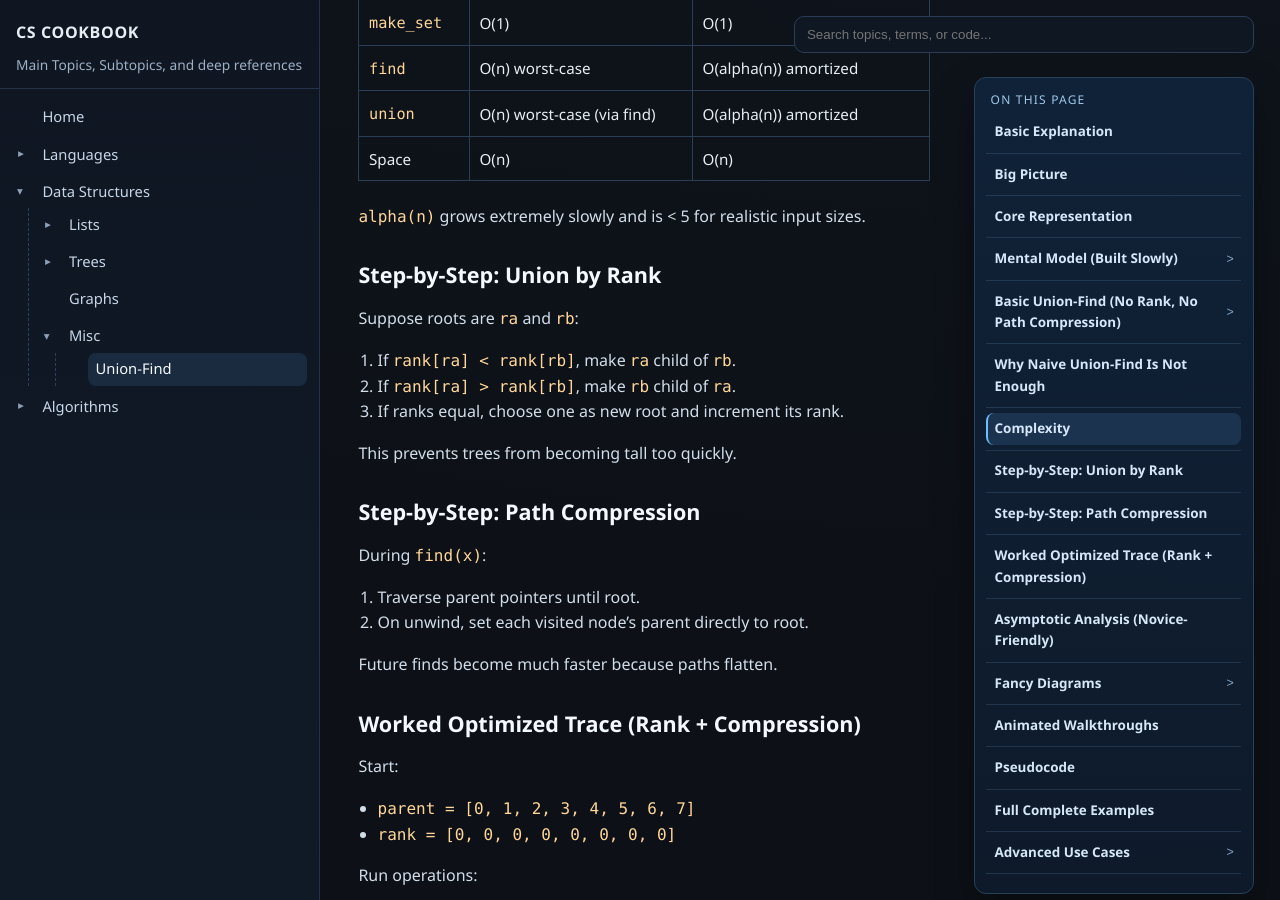
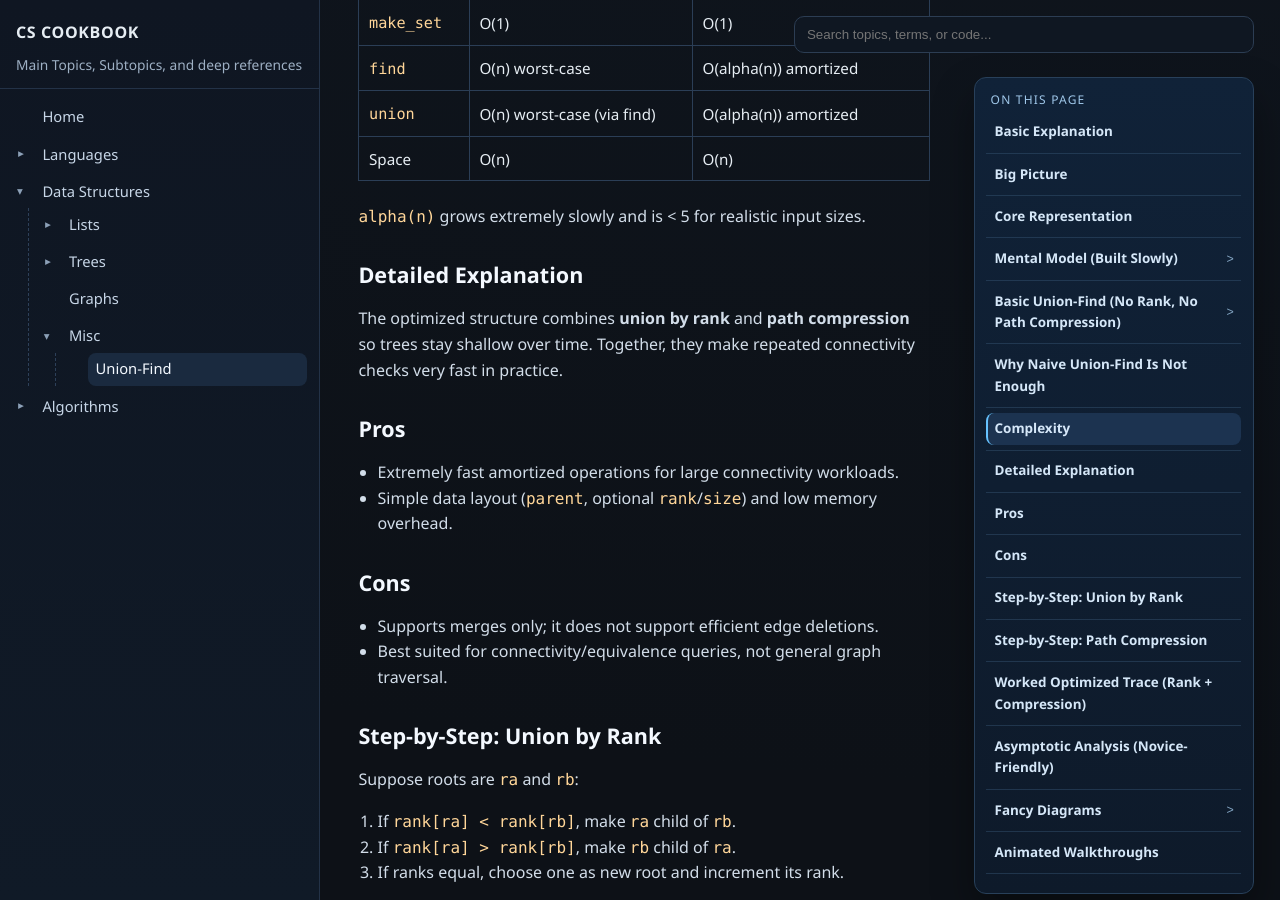
Before and after one commit to rapidclock/rapidclock.github.io, a Jekyll site: the page built from _docs/data-structures/misc/union-find.md, in a window 1280 px wide and 900 px high, scrolled down 4456 px. Built offline with Jekyll 4.4.1, drawn with Linux system fonts in a browser that asks for light colours; some of the changed text lies outside the part shown.

````diff
--- a/_docs/data-structures/misc/union-find.md
+++ b/_docs/data-structures/misc/union-find.md
@@ -289,6 +289,21 @@ Combined complexity is effectively near-constant amortized: `O(alpha(n))`, where
 
 `alpha(n)` grows extremely slowly and is < 5 for realistic input sizes.
 
+## Detailed Explanation
+
+The optimized structure combines **union by rank** and **path compression** so trees stay shallow over time.
+Together, they make repeated connectivity checks very fast in practice.
+
+## Pros
+
+- Extremely fast amortized operations for large connectivity workloads.
+- Simple data layout (`parent`, optional `rank`/`size`) and low memory overhead.
+
+## Cons
+
+- Supports merges only; it does not support efficient edge deletions.
+- Best suited for connectivity/equivalence queries, not general graph traversal.
+
 ## Step-by-Step: Union by Rank
 
 Suppose roots are `ra` and `rb`:
@@ -458,7 +473,7 @@ union(a, b):
   return true
 ```
 
-## Full Complete Examples
+## Full Examples
 
 <div class="code-tabs">
 <div class="tab-panel" data-lang="python" markdown="1">
@@ -654,7 +669,7 @@ func main() {
 </div>
 </div>
 
-## Advanced Use Cases
+## Use Cases
 
 ### Kruskal's MST
 
````
Also changed, not shown: _data/language_references.yml (+84 -0 lines), _docs/data-structures/trees/fenwick-tree.md (+7 -1 lines), _docs/data-structures/trees/segment-tree.md (+5 -1 lines).
